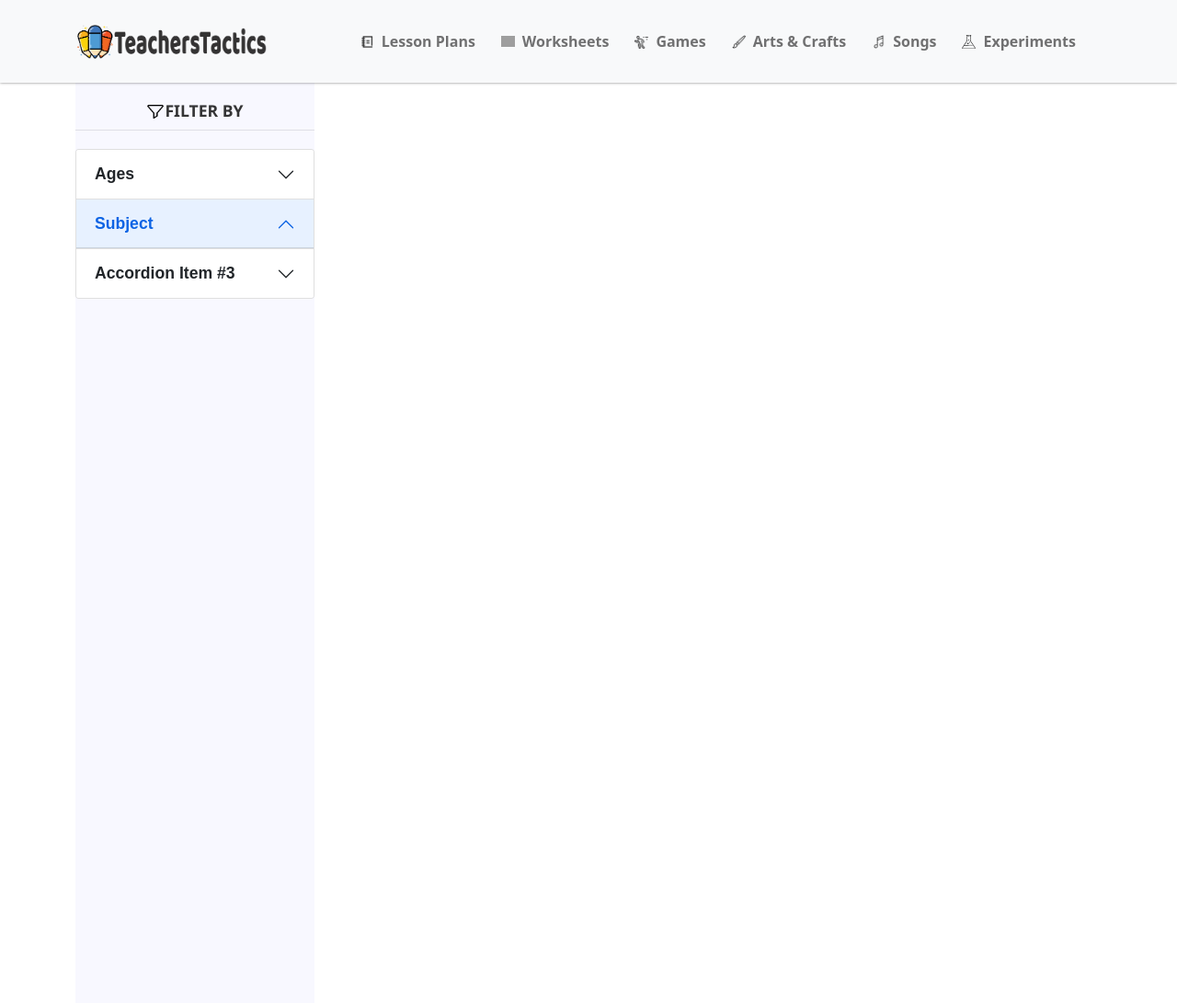
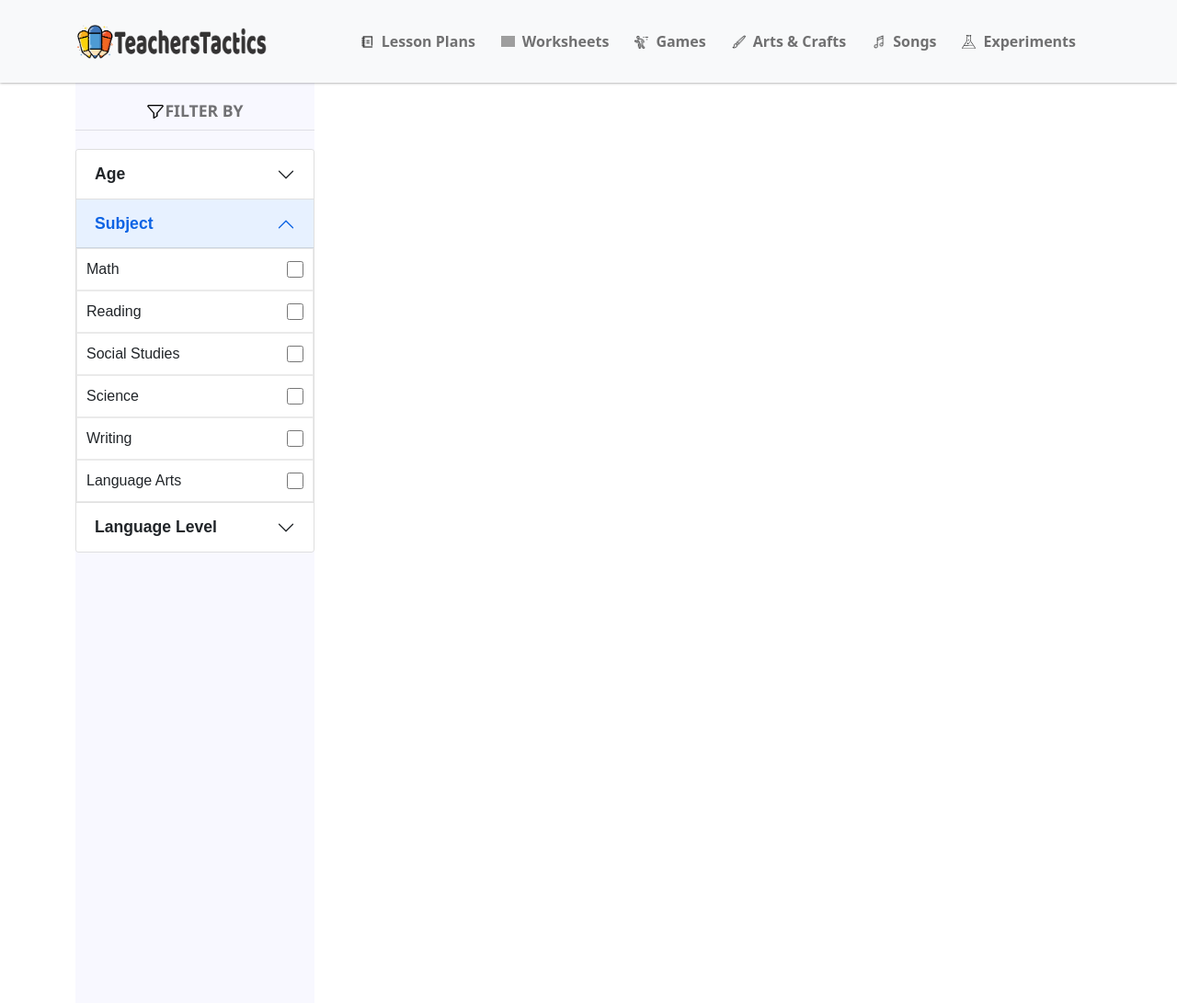
Before and after one commit to wesclaw/teacherstactics, a PHP site: page /lessonPlans.php in a window 1280 px wide, after a click on "Subject". Shown: the whole page at 92% size. Run offline with PHP 8.4, Linux system fonts and the light colour scheme; grey boxes are pictures that could not be loaded.

Commit message:
added styles

```diff
--- a/lessonPlans.php
+++ b/lessonPlans.php
@@ -26,7 +26,7 @@
         <div class="accordion-item">
           <h2 class="accordion-header">
             <button class="accordion-button" type="button" data-bs-toggle="collapse" data-bs-target="#collapseOne" aria-expanded="true" aria-controls="collapseOne">
-              Ages
+              Age
             </button>
           </h2>
           <div id="collapseOne" class="accordion-collapse collapse show" data-bs-parent="#accordionExample">
@@ -104,19 +104,53 @@
           </h2>
           <div id="collapseTwo" class="accordion-collapse collapse" data-bs-parent="#accordionExample">
             <div class="accordion-body">
-
+            <li>
+                <label for="math" name='li'>Math</label>
+                <input type="checkbox" name='li' id='math' class='checkbox'>
+              </li>
+            <li>
+                <label for="reading" name='li'>Reading</label>
+                <input type="checkbox" name='li' id='reading' class='checkbox'>
+              </li>
+            <li>
+                <label for="social-studies" name='li'>Social Studies</label>
+                <input type="checkbox" name='li' id='social-studies' class='checkbox'>
+              </li>
+            <li>
+                <label for="science" name='li'>Science</label>
+                <input type="checkbox" name='li' id='science' class='checkbox'>
+              </li>
+            <li>
+                <label for="writing" name='li'>Writing</label>
+                <input type="checkbox" name='li' id='writing' class='checkbox'>
+              </li>
+            <li>
+                <label for="language-arts" name='li'>Language Arts</label>
+                <input type="checkbox" name='li' id='language-arts' class='checkbox'>
+              </li>
             </div>
           </div>
         </div>
         <div class="accordion-item">
           <h2 class="accordion-header">
             <button class="accordion-button collapsed" type="button" data-bs-toggle="collapse" data-bs-target="#collapseThree" aria-expanded="false" aria-controls="collapseThree">
-              Accordion Item #3
+              Language Level
             </button>
           </h2>
           <div id="collapseThree" class="accordion-collapse collapse" data-bs-parent="#accordionExample">
             <div class="accordion-body">
-              <strong>This is the third item's accordion body.</strong> It is hidden by default, until the collapse plugin adds the appropriate classes that we use to style each element. These classes control the overall appearance, as well as the showing and hiding via CSS transitions. You can modify any of this with custom CSS or overriding our default variables. It's also worth noting that just about any HTML can go within the <code>.accordion-body</code>, though the transition does limit overflow.
+            <li>
+                <label for="beginner" name='li'>Beginner</label>
+                <input type="checkbox" name='li' id='beginner' class='checkbox'>
+              </li>
+            <li>
+                <label for="intermediate" name='li'>Intermediate</label>
+                <input type="checkbox" name='li' id='intermediate' class='checkbox'>
+              </li>
+            <li>
+                <label for="advanced" name='li'>Advanced</label>
+                <input type="checkbox" name='li' id='advanced' class='checkbox'>
+              </li>
             </div>
           </div>
         </div>
--- a/styles/lessonPlan.css
+++ b/styles/lessonPlan.css
@@ -11,17 +11,17 @@
   height: 100vh;
   background-color: var(--side-bar-color);
   position: fixed;
+  overflow: auto;
   z-index: -1;
-  overflow-y: auto;
 }
 
 .holder h4{
   font-size: 1.1rem;
   text-transform: uppercase;
   font-weight: bold;
-  color: rgb(52, 52, 53);
   font-family:'Segoe UI', Tahoma, Geneva, Verdana, sans-serif;
   margin-bottom: 0;
+  color: rgba(0, 0, 0, .55);
 }
 
 .line{
@@ -54,7 +54,8 @@
   border: 1px solid rgba(0, 0, 0, 0.082);
   align-items: center;
   font-family: Arial, Helvetica, sans-serif;
-  /* font-weight: bold; */
+  /* font-weight: bold;
+  color: rgba(0, 0, 0, .55); */
 }
 
 label{
```
